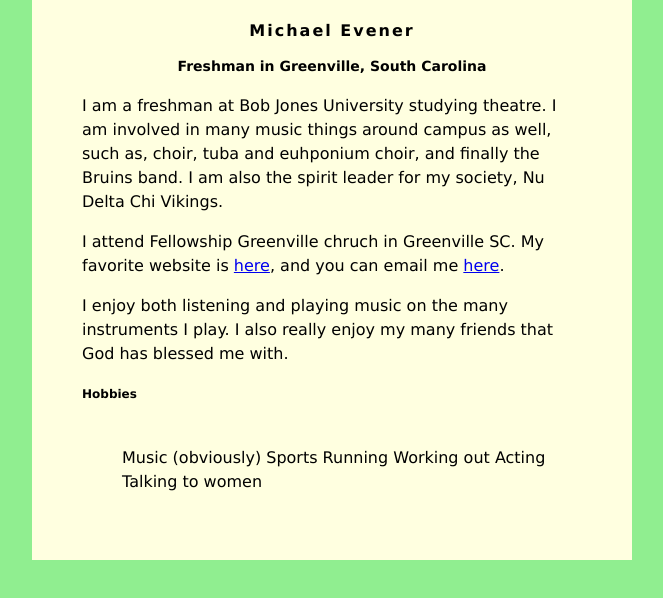
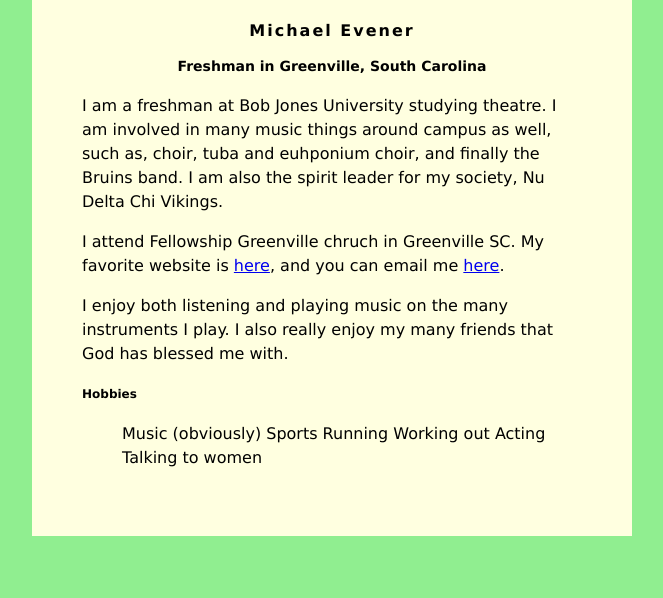
Before and after one commit to MichaelEvener/MichaelEvener, a plain HTML site: page index.html in a window 1280 px wide. Shown: the whole page, without its empty margins (308-971 px from the left). Drawn offline with Linux system fonts and the light colour scheme.

Commit message:
Update index.html

```diff
--- a/index.html
+++ b/index.html
@@ -45,13 +45,13 @@ h3 {
              I also really enjoy my many friends that God has blessed me with.
          </p>
         <h3>Hobbies</h3>
-        <ol><br> Music (obviously)
+        <ol>Music (obviously)
         Sports
         Running
         Working out
         Acting
         Talking to women
-        <br /></ol>
+        </ol>
 
     </div>
 </body>
```
